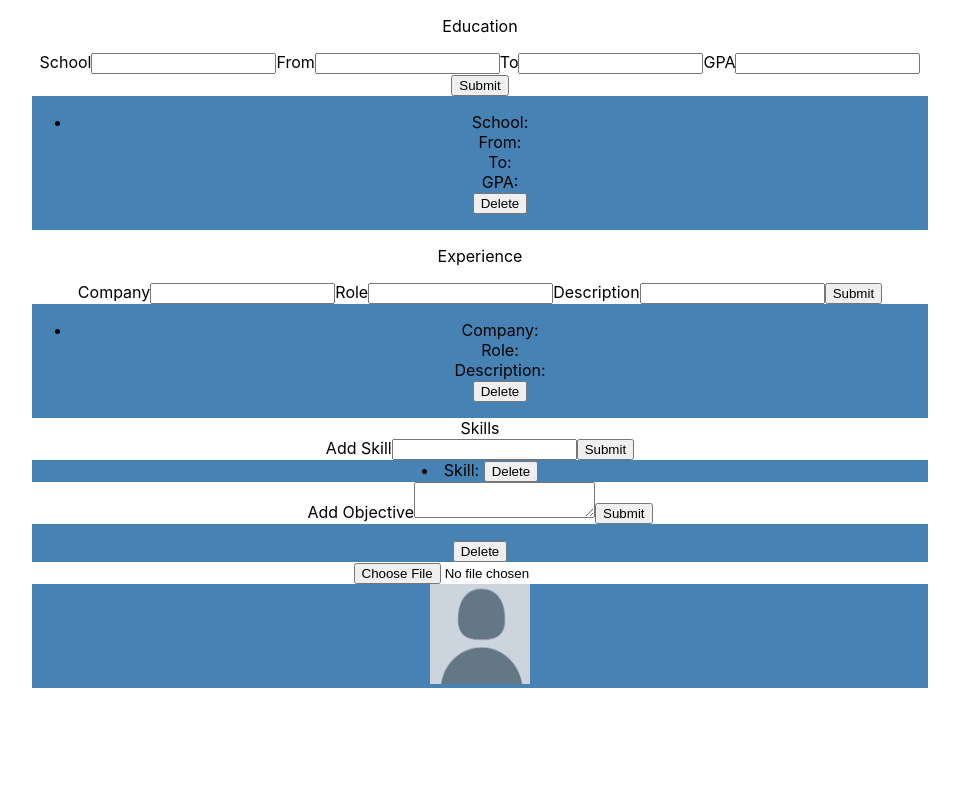
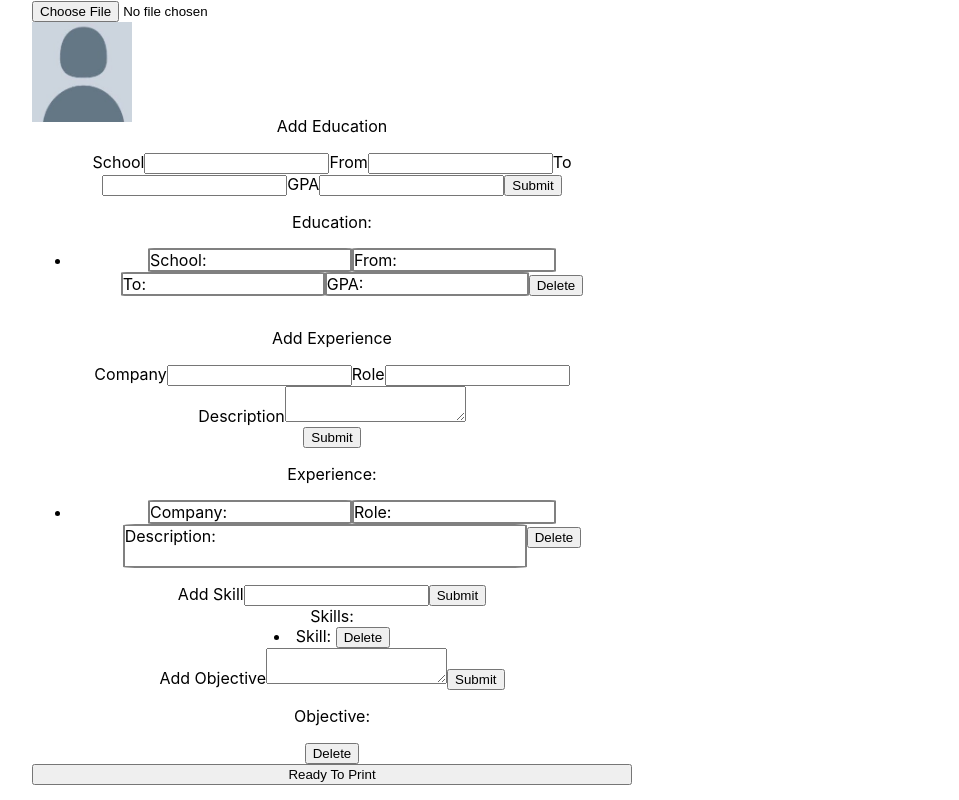
Before and after one commit to elijahisawesome/CV-app, a React (Create React App) app: page / in a window 1280 px wide. Shown: the whole page, without its empty margins (160-1119 px from the left). Built offline with nearby package versions, Linux system fonts and the light colour scheme.

Commit message:
completed basic functionality

```diff
--- a/src/App.css
+++ b/src/App.css
@@ -1,20 +1,19 @@
 .Rendered{
-  background-color: steelblue;
-  left: 100%;
+  position: relative;
+  visibility: visible;
 }
-.EducationBox{
-  order:5;
-}
-.EducationBox.Rendered{
-  order:1;
-}
-.ExperienceBox.Rendered{
-  order:2;
+.Rendered.Moveable.Printing{
+  width:450px;
+  left: 150px;
+  top: -100px;
+  visibility: visible;
 }
 .CV{
-  display: flex;
+  position:absolute;
+  display: inline-flex;
+  align-content: flex-start;
   flex-direction: column;
-  width: 70%;
+  width: 600px;
   text-align: center;
   margin-left:15%;
 }
@@ -25,4 +24,36 @@
 .Headshot{
   width:100px;
   height:100px;
+  position:relative;
+  visibility: visible;
+  top:100%;
 }
+#root{
+  background:rgb(255, 253, 237);
+}
+.Printing{
+  visibility:hidden;
+}
+.Printing.RemovableForm{
+  display:none;
+}
+.HeadshotBox{
+  position:relative;
+  text-align:left;
+  width:100px;
+  height:100px;
+}
+.Content{
+  display: inline-block;
+  height: 20px;
+  width: 200px;
+  border-radius: 3%;
+  border-color:grey;
+  border-width: 2px;
+  border-style:solid;
+  text-align: left;
+}
+.Content.Description{
+  height: 40px;
+  width:400px;
+}
--- a/src/App.js
+++ b/src/App.js
@@ -16,16 +16,31 @@ class App extends Component{
 
   render(){
     return(
-      <div className="CV">
+      <div className="CV" id='CV'>
+        <Headshot/>
         <Education/>
         <Experience/>
         <Skills/>
         <Objectives/>
-        <Headshot/>
+        <button onClick={this.togglePrint}>Ready To Print</button>
       </div>
     )
   }
 
+  togglePrint(){
+    let doc = document.getElementById('CV');
+    doc.classList.toggle('Printing');
+
+    let forms = document.getElementsByClassName('RemovableForm');
+    Array.from(forms).forEach(e => {
+      e.classList.toggle('Printing');
+    });
+
+    let rendered = document.getElementsByClassName('Rendered');
+    Array.from(rendered).forEach(e=>{
+      e.classList.toggle('Printing');
+    })
+  }
 
 }
 
--- a/src/Components/Controllers/EducationController.js
+++ b/src/Components/Controllers/EducationController.js
@@ -15,9 +15,9 @@ class EducationBox extends Box{
 
         return(
         <div className = 'EducationBox Controller'>
-            <form onSubmit={event => this.submitBox(event)}>
+            <form className ='RemovableForm' onSubmit={event => this.submitBox(event)}>
             <p>
-                Education
+                Add Education
             </p>
             School
             <input id='edboxschool' onChange = {event => this.updateHandler(event, 'School')}>
@@ -34,7 +34,8 @@ class EducationBox extends Box{
             <button>Submit</button>
             </form>
 
-            <div className='Rendered'>
+            <div className='Rendered Moveable'>
+                <p>Education: </p>
                 <EducationRender EdArray={defaultProp} deleter={this.removeElement}/>
             </div>
         </div>
--- a/src/Components/Controllers/ExperienceController.js
+++ b/src/Components/Controllers/ExperienceController.js
@@ -16,19 +16,22 @@ class ExperienceController extends Box{
 
         return(
             <div className = 'ExperienceBox Controller'>
-                <form onSubmit ={this.submitBox}>
+                <form onSubmit ={this.submitBox} className ='RemovableForm'>
                 <p>
-                    Experience
+                    Add Experience
                 </p>
                 Company
                 <input onChange={event =>this.updateHandler(event, 'Company')}></input>
                 Role
                 <input onChange={event => this.updateHandler(event, 'Role')}></input>
-                Description
-                <input onChange={event => this.updateHandler(event, 'Description')}></input>
+                <div>
+                    Description
+                    <textarea onChange={event => this.updateHandler(event, 'Description')}></textarea>
+                </div>
                 <button>Submit</button>
                 </form>
-                <div className='Rendered'>
+                <div className='Rendered Moveable'>
+                    <p>Experience: </p>
                     <Experience propArray={defaultProp} deleter={this.removeElement}/>
                 </div>
             </div>
--- a/src/Components/Controllers/HeadshotController.js
+++ b/src/Components/Controllers/HeadshotController.js
@@ -13,7 +13,7 @@ class Headshot extends Box{
         }
         return(
             <div className='HeadshotBox'>
-                <input type='file' accept='image/*' onChange={(e)=>{this.handleUpdate(e)}}/>
+                <input className='RemovableForm' type='file' accept='image/*' onChange={(e)=>{this.handleUpdate(e)}}/>
                 <div className="Rendered">
                     <HeadshotRender image={propObject}/>
                 </div>
--- a/src/Components/Controllers/ObjectiveController.js
+++ b/src/Components/Controllers/ObjectiveController.js
@@ -14,13 +14,14 @@ class ObjectiveBox extends Box{
 
         return(
             <div className="ObjectiveBox Controller">
-                <form onSubmit={(event)=>{this.submitBox(event, true)}}>
+                <form className ='RemovableForm' onSubmit={(event)=>{this.submitBox(event, true)}}>
 
                 Add Objective
                 <textarea onChange={event => this.updateHandler(event, 'Objective')}></textarea>
                 <button>Submit</button>
                 </form>
-                <div className='Rendered'>
+                <div className='Rendered Moveable'>
+                    <p>Objective: </p>
                     <ObjectiveRenderer propArray = {propArray[0]} deleter={this.removeElement}/>
                 </div>
             </div>
--- a/src/Components/Controllers/SkillsController.js
+++ b/src/Components/Controllers/SkillsController.js
@@ -14,16 +14,14 @@ class SkillBox extends Box{
 
         return(
             <div className = "SkillBox Controller">
-                Skills
-
-                <form onSubmit={this.submitBox}>
-
+                <form className ='RemovableForm' onSubmit={this.submitBox}>
                 Add Skill
                 <input onChange={event => this.updateHandler(event, 'Skill')}></input>
                 <button>Submit</button>
                 </form>
 
-                <div className='Rendered'>
+                <div className='Rendered Moveable'>
+                    Skills:
                     <SkillRenderer propArray = {propArray} deleter={this.removeElement}/>
                 </div>
             </div>
--- a/src/Components/Renderers/Education.js
+++ b/src/Components/Renderers/Education.js
@@ -7,7 +7,7 @@ function EducationBox(props){
                             <div id='From' className='Content'>From: {val.From}</div>
                             <div id='To' className='Content'>To: {val.To}</div>
                             <div id='GPA' className='Content'>GPA: {val.TotalGPA}</div>
-                            <button onClick={()=>{props.deleter(index)}}>Delete</button>
+                            <button className ='RemovableForm' onClick={()=>{props.deleter(index)}}>Delete</button>
                         </li>
                         )
                     }
--- a/src/Components/Renderers/Experience.js
+++ b/src/Components/Renderers/Experience.js
@@ -6,8 +6,8 @@ function Experience(props){
                         <li key={val.id}>
                             <div className='Content'>{val.Company}</div>
                             <div className='Content'>{val.Role}</div>
-                            <div className='Content'>{val.Description}</div>
-                            <button onClick={()=>{props.deleter(index)}}>Delete</button>
+                            <div className='Content Description'>{val.Description}</div>
+                            <button className ='RemovableForm' onClick={()=>{props.deleter(index)}}>Delete</button>
                         </li>
 
                     )}
--- a/src/Components/Renderers/Objective.js
+++ b/src/Components/Renderers/Objective.js
@@ -2,7 +2,7 @@ function Objective(props){
     return(
         <div>
             <p>{props.propArray.Objective}</p>
-            <button onClick={()=>props.deleter(0)}>Delete</button>
+            <button  className ='RemovableForm' onClick={()=>props.deleter(0)}>Delete</button>
         </div>
     )
 }
--- a/src/Components/Renderers/Skills.js
+++ b/src/Components/Renderers/Skills.js
@@ -5,7 +5,7 @@ function Skills(props){
                 return(
                 <li key={val.id}>{
                     val.Skill}
-                    <button onClick={()=>{props.deleter(index)}}>Delete</button>
+                    <button  className ='RemovableForm' onClick={()=>{props.deleter(index)}}>Delete</button>
                 </li>)})}
         </div>
     )
```
